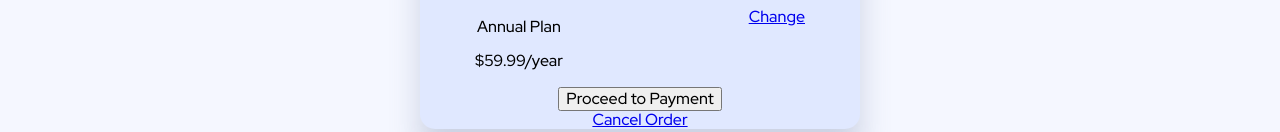
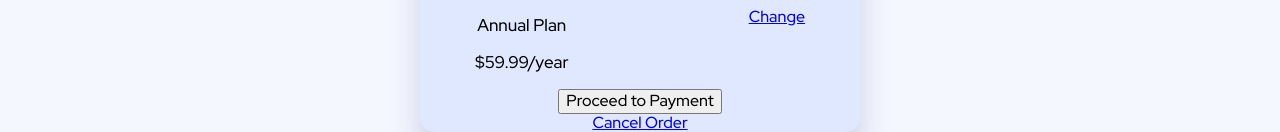
Before and after one commit to napalm-git/order-summary-component, a website: page index.html in a window 1280 px wide. Shown: the part 546-678 px from the top of the page. Drawn offline with nearby package versions, Linux system fonts and the light colour scheme.

Commit message:
increase payment plan font size

```diff
--- a/sass/main.scss
+++ b/sass/main.scss
@@ -45,5 +45,9 @@ body {
       height: 50px;
       width: 50px;
     }
+
+    & .plan {
+      font-size: 17px;
+    }
   }
 }
```
Also changed, not shown: sass/main.css, 1 other file.
